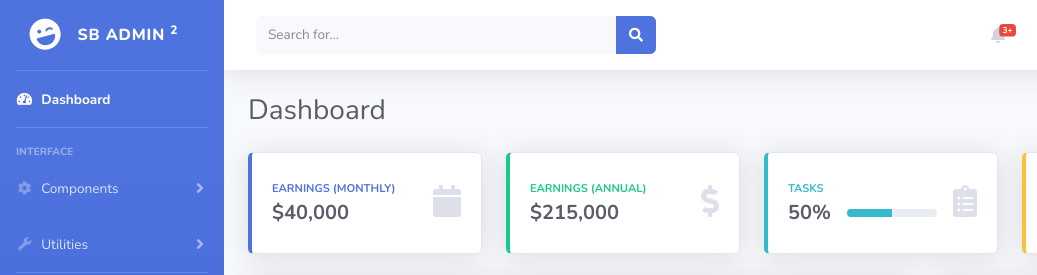
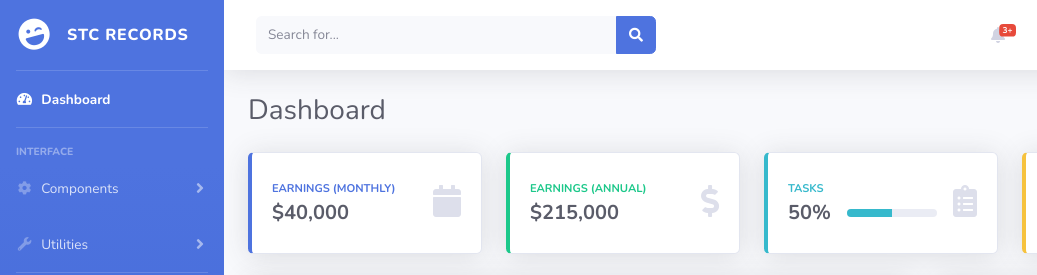
Before and after one commit to kshitijsah/hds.github.io-, a website with bundled scripts: page index.html in a window 1280 px wide. Shown: the top 275 px of the page, 0-1037 px from the left. Built offline with nearby package versions, Linux system fonts and the light colour scheme.

Commit message:
Update index.html

```diff
--- a/index.html
+++ b/index.html
@@ -35,7 +35,7 @@
                 <div class="sidebar-brand-icon rotate-n-15">
                     <i class="fas fa-laugh-wink"></i>
                 </div>
-                <div class="sidebar-brand-text mx-3">SB Admin <sup>2</sup></div>
+                <div class="sidebar-brand-text mx-3">STC Records</div>
             </a>
 
             <!-- Divider -->
```
